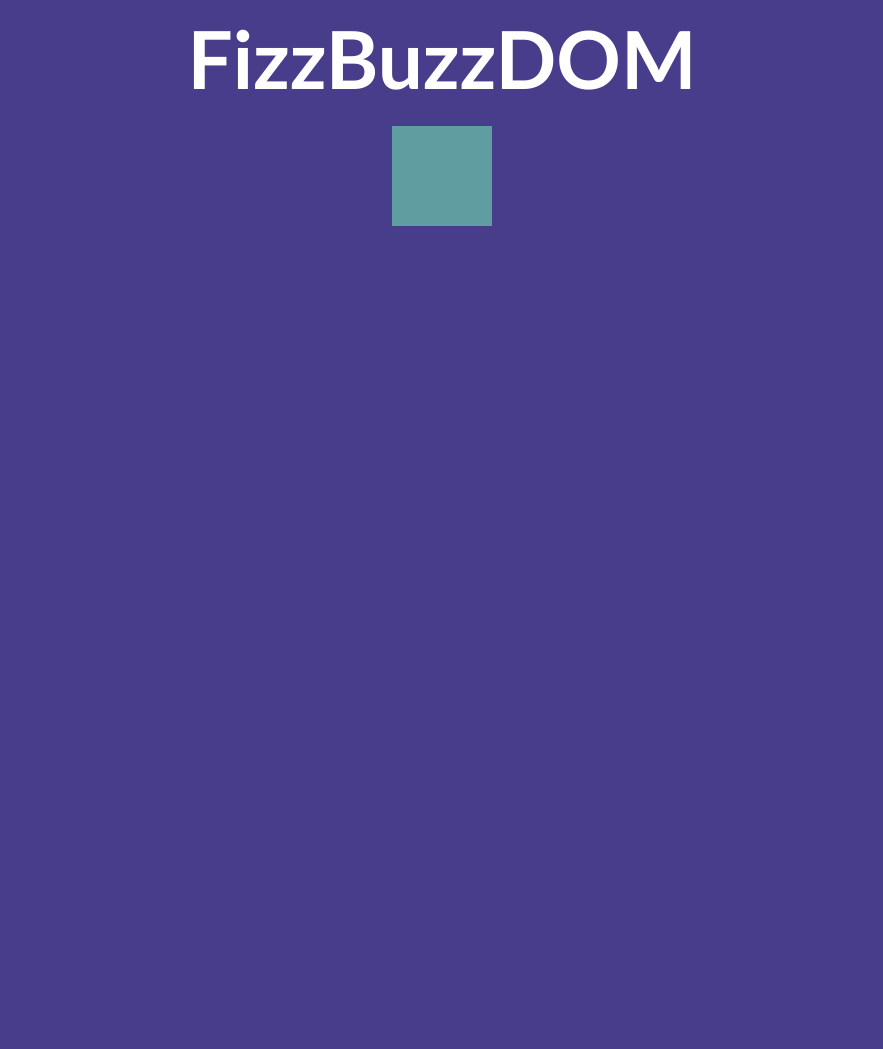
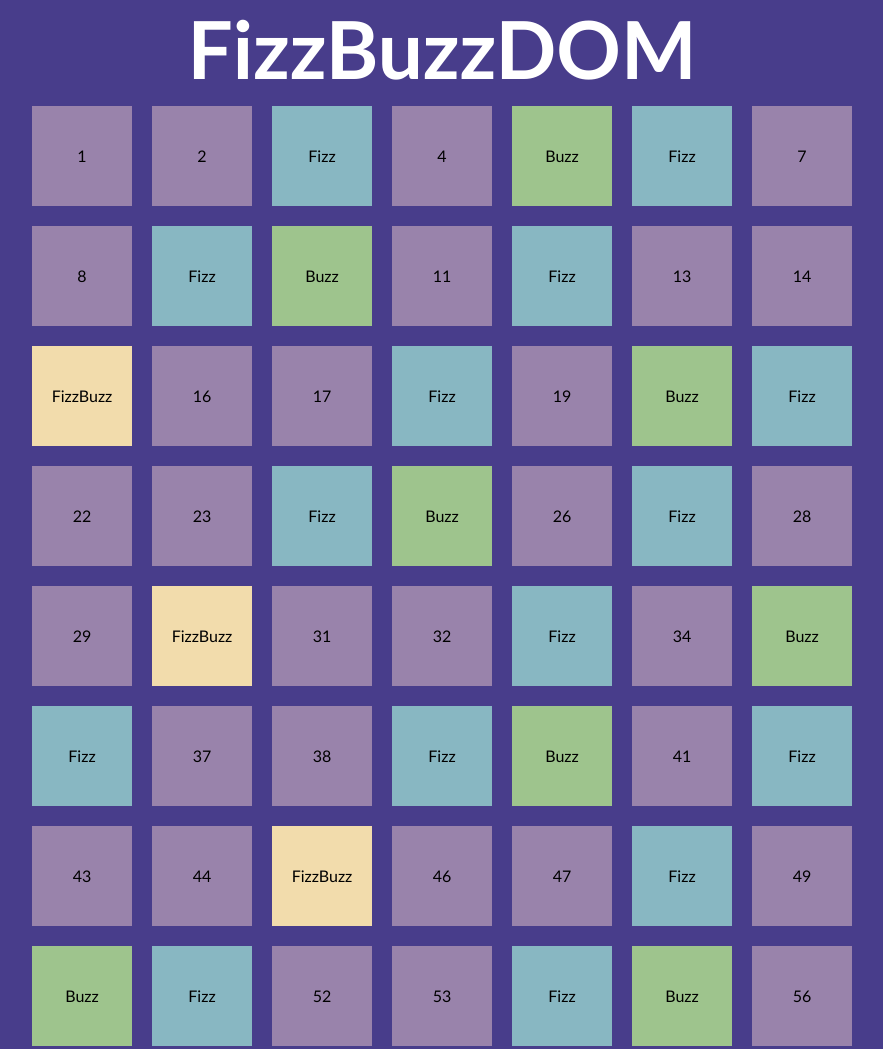
Before and after one commit to RiccardoLoPresti/js-fizzbuzz, a plain HTML site: page index.html in a window 1280 px wide. Shown: the top 1049 px of the page, without its empty margins (198-1081 px from the left). Before the commit the page ends 800 px from the top, so only its background shows below. Drawn offline with Linux system fonts and the light colour scheme.

Commit message:
[add] style to box

```diff
--- a/css/style.css
+++ b/css/style.css
@@ -1,4 +1,3 @@
-
 *{
   margin: 0;
   padding: 0;
@@ -11,35 +10,38 @@ body{
   font-family:'Trebuchet MS', 'Lucida Sans Unicode', 'Lucida Grande', 'Lucida Sans', Arial, sans-serif
 }
 
-h1{
-  color: white;
-  font-size: 5rem;
-}
-
 .container{
   display: flex;
   flex-wrap: wrap;
-  width: 60%;
+  width: 70%;
   margin: 0 auto;
   padding: 10px;
   gap: 20px;
   justify-content: center;
 }
 
+.title{
+  color: white;
+  font-size: 2.5rem;
+  text-align: center;
+}
+
 .box{
   width: 100px;
   height: 100px;
-  background-color: cadetblue;
+  text-align: center;
+  line-height: 100px;
+  background-color: #9983AB;
 }
 
 .fizz{
-  background-color: aquamarine;
+  background-color: #88B7C2;
 }
 
 .buzz{
-  background-color: orange;
+  background-color: #9EC48D;
 }
 
 .fizzbuzz{
-  background-color:tomato;
+  background-color:#F2DCAC;
 }
--- a/index.html
+++ b/index.html
@@ -9,13 +9,11 @@
 </head>
 <body>
 
-  <div class="container title">
+  <div class="title">
     <h1>FizzBuzzDOM</h1>
   </div>
 
   <div class="container">
-
-    <div class="box"></div>
 
   </div>
 
--- a/js/script.js
+++ b/js/script.js
@@ -1,6 +1,13 @@
 /*Scrivi un programma che stampi in console i numeri da 1 a 100,
 ma che per i multipli di 3 stampi “Fizz” al posto del numero e per i multipli di 5 stampi “Buzz”.
-Per i numeri che sono sia multipli di 3 che di 5 stampi “FizzBuzz”.*/
+Per i numeri che sono sia multipli di 3 che di 5 stampi “FizzBuzz”.
+
+Crea un container nel DOM , aggiungendo (attraverso la funzione `append()`)
+un elemento html con il numero o la stringa corretta da mostrare.
+
+Applica stili differenti agli elementi aggiunti al DOM nel *BONUS 1*,
+ a seconda che il valore inserito sia un numero, un fizz, un buzz o un fizzbuzz.
+Se sei a corto di idee per lo stile, potresti prendere spunto dallo screenshot fornito in consegna.*/
 
 
 /*DATI*/
@@ -16,16 +23,27 @@ for(let i = 1; i <= 100; i++){
   const box = document.createElement('div');
   box.className= 'box'
 
-  console.log(box);
+  if(!(i % 3) && !(i % 5)){
+    const fizzBuzz = i
+    box.classList.add('fizzbuzz');
+    box.innerHTML = 'FizzBuzz'
 
-  if(!(i % 3) && !(i % 5)){
-    console.log('FIZZ-BUZZ', i);
+    console.log('FIZZBUZZ',fizzBuzz);
+  }else if(!(i % 3)){
+    const fizz = i
+    box.classList.add('fizz');
+    box.innerHTML = 'Fizz'
 
-  }else if(!(i % 3)){
-    console.log('FIZZ', i);
+    console.log('FIZZ', fizz);
   }else if (!(i % 5)){
-    console.log('BUZZ', i);
+    const buzz = i
+    box.classList.add('buzz');
+    box.innerHTML = 'Buzz'
+
+    console.log('BUZZ', buzz);
   }else{
-    console.log(i);
+    box.innerHTML = i;
   }
+
+  container.append(box);
 }
```
